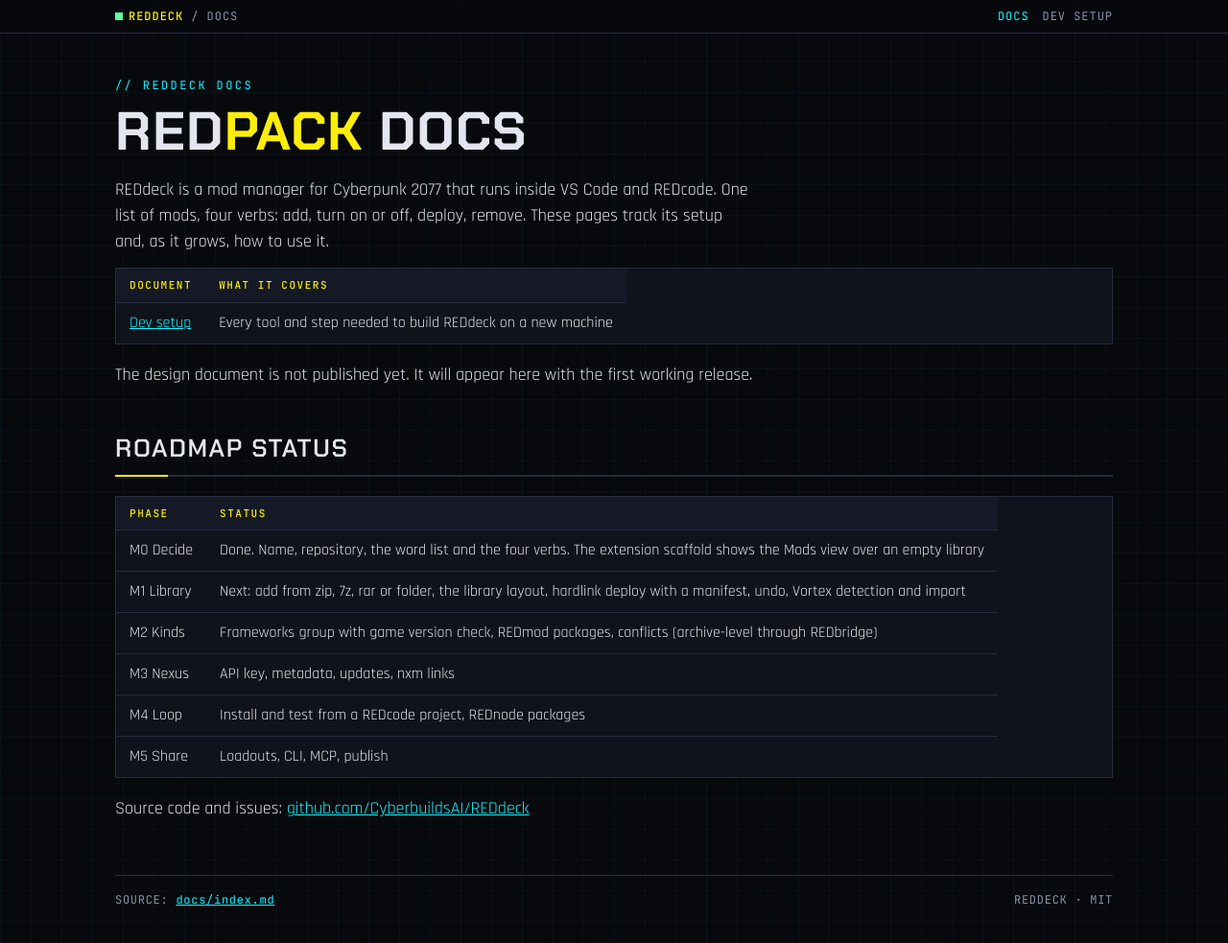
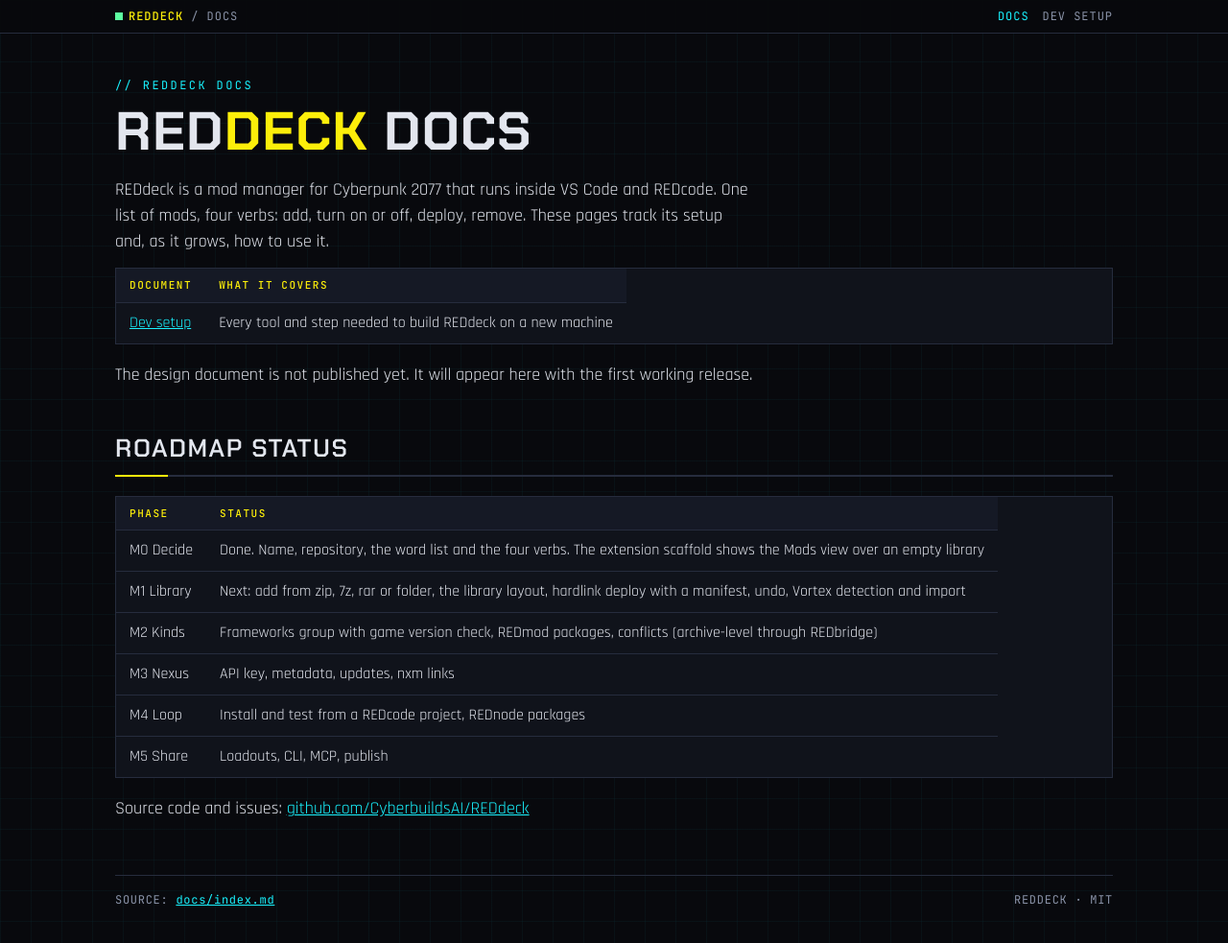
Before and after one commit to CyberbuildsAI/REDdeck, a Jekyll site: the page built from docs/index.md, in a window 1280 px wide and 1011 px high. Shown: the top 983 px of the window at 96% size. Built offline with Jekyll 4.4.1, drawn with Linux system fonts in a browser that asks for light colours; our own code applies the rules of GitHub Pages for plain Markdown files.

Commit message:
Brand: the headline markup splits the word, so render REDdeck not REDpack
Co-Authored-By: Claude Fable 5.1 <noreply@anthropic.com>
Claude-Session: https://claude.ai/code/session_01QkNW84wQneonKhZEnY9Ci9

```diff
--- a/docs/index.md
+++ b/docs/index.md
@@ -1,4 +1,4 @@
-# RED<span class="y">pack</span> docs
+# RED<span class="y">deck</span> docs
 
 REDdeck is a mod manager for Cyberpunk 2077 that runs inside VS Code and REDcode. One list of mods, four verbs: add, turn on or off, deploy, remove. These pages track its setup and, as it grows, how to use it.
 
--- a/tools/brand/brand.html
+++ b/tools/brand/brand.html
@@ -74,7 +74,7 @@ h1 span { color: var(--yellow); }
 <div class="frame">
   <div>
     <div class="eyebrow">// Mod manager &middot; Cyberpunk 2077 PC</div>
-    <h1>RED<span>pack</span></h1>
+    <h1>RED<span>deck</span></h1>
     <p class="tag">A simple mod manager for Cyberpunk 2077, inside VS Code and REDcode.</p>
     <div class="rule"></div>
   </div>
```
Also changed, not shown: docs/assets/brand/banner.png, docs/assets/brand/social.png.
